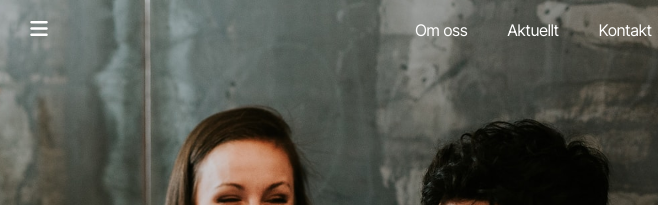
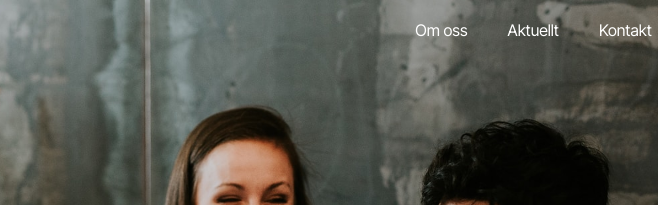
Before and after one commit to emeliesv/Landingpage, a plain HTML site: page index.html in a window 1280 px wide. Shown: the top 205 px of the page, 463-1121 px from the left. Drawn offline with Linux system fonts and the light colour scheme.

Commit message:
solved issue with hamburgermenu showing when not supposed to

```diff
--- a/index.html
+++ b/index.html
@@ -15,7 +15,7 @@
     <header>
       <nav>
         <img src="./assets/chas-academy-logo.png" alt="logo" class="logo_img" />
-        <i class="fa-solid fa-bars"></i>
+        <div class="hmbrgmenu"><i class="fa-solid fa-bars"></i></div>
         <ul>
           <li><a>Om oss</a></li>
           <li><a>Aktuellt</a></li>
--- a/style.css
+++ b/style.css
@@ -252,9 +252,13 @@ footer {
     column-gap: 40px; /*Column-gap kan användas istället för att sätta margin på li*/
   }
 
-  .fa-solid {
+  .hmbrgmenu {
     display: none;
   }
+
+  /*.fa-solid {
+    display: none;
+  }*/
 
   .hero_text {
     font-weight: 600;
```
